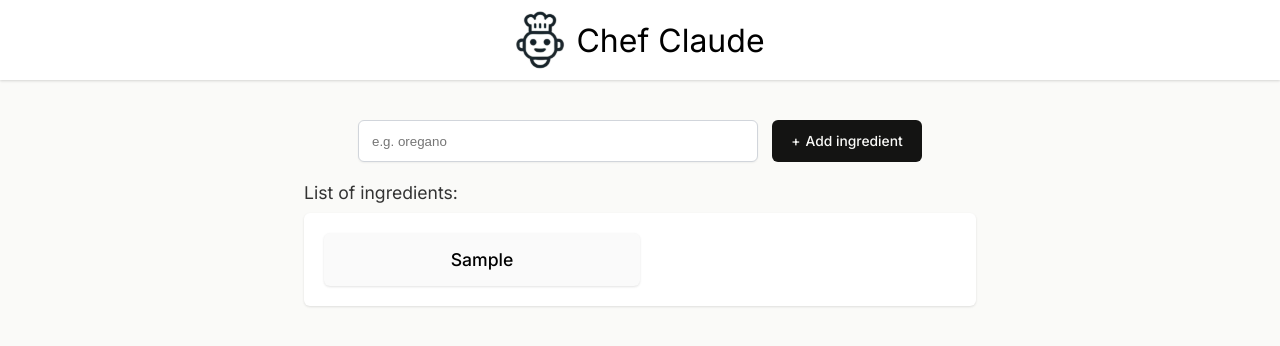
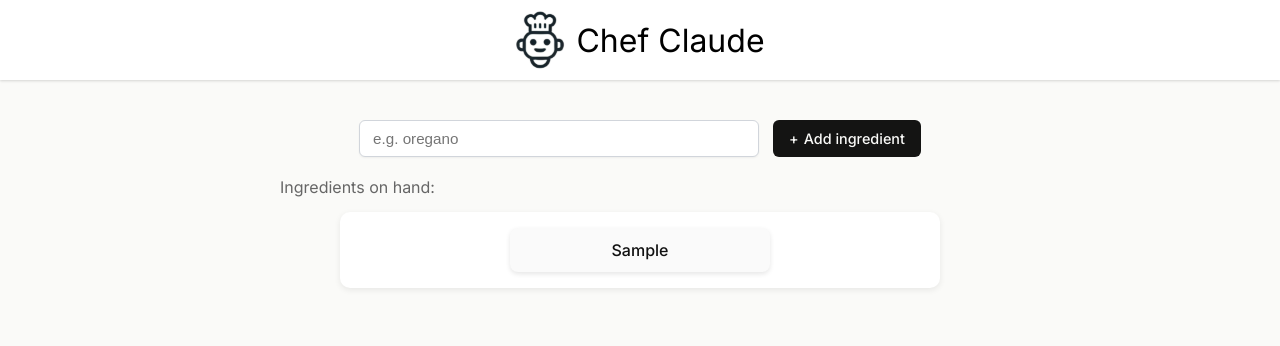
Before and after one commit to Ismail-Ai404/React-Projects, a React (Vite) app in the folder 03 React State/Chef Claude/: page / in a window 1280 px wide. Both pictures are taken after typing "Sample" into the empty fields and a click on the button "Add ingredient". Shown: the top 346 px of the page. Built offline with nearby package versions, Linux system fonts and the light colour scheme.

Commit message:
Add style

```diff
--- a/03 React State/Chef Claude/src/AddForm.css
+++ b/03 React State/Chef Claude/src/AddForm.css
@@ -4,17 +4,19 @@
 	display: flex;
 	justify-content: center;
 	gap: 14px;
-	height: 42px;
+	flex-wrap: wrap;
+	margin-bottom: 20px;
 }
 
 .add-ingredient-form > input {
 	border-radius: 6px;
 	border: 1px solid #d1d5db;
 	padding: 9px 13px;
-	box-shadow: 0px 1px 2px 0px rgba(0, 0, 0, 0.05);
+	box-shadow: 0px 1px 2px rgba(0, 0, 0, 0.05);
 	flex-grow: 1;
-	min-width: 150px;
+	min-width: 200px;
 	max-width: 400px;
+	font-size: 0.95rem;
 }
 
 .add-ingredient-form > button {
@@ -23,9 +25,10 @@
 	border: none;
 	background-color: #141413;
 	color: #fafaf8;
-	width: 150px;
-	font-size: 0.865rem;
+	padding: 10px 16px;
+	font-size: 0.9rem;
 	font-weight: 500;
+	transition: background 0.2s ease;
 }
 
 .add-ingredient-form > button::before {
@@ -38,121 +41,87 @@
 	cursor: pointer;
 }
 
-/* .ingredient-list {
-	margin: 40px 22% 20px;
-	display: grid;
-	grid-template-columns: repeat(auto-fit, minmax(150px, 0.25fr));
-	gap: 20px;
-	font-weight: 500;
-	background-color: white;
-	border-radius: 6px;
-	box-shadow: 0px 1px 3px 0px rgba(0, 0, 0, 0.08),
-		0px 1px 2px 0px rgba(0, 0, 0, 0.04);
-
-	align-items: center;
-	height: min(200px, max(500px, 55vh));
-} */
 .list-heading {
 	font-weight: 400;
-	font-size: 1.1rem;
-	margin: 20px 22% 10px;
-	color: #333;
+	font-size: 1rem;
+	margin: 10px 20% 15px;
+	color: #666; /* lighter tone */
 }
 
+/* Container for ingredient list */
 .ingredient-list {
-	margin: 0 22% 20px;
+	margin: 0 auto 20px;
 	display: grid;
-	grid-template-columns: repeat(auto-fit, minmax(180px, 0.5fr));
-	gap: 20px;
-	padding: 20px;
+	grid-template-columns: repeat(auto-fit, minmax(160px, 1fr));
+	gap: 16px;
+	padding: 16px;
 	background-color: white;
-	border-radius: 6px;
-	box-shadow: 0px 1px 3px rgba(0, 0, 0, 0.08),
-		0px 1px 2px rgba(0, 0, 0, 0.04);
+	border-radius: 10px;
+	box-shadow: 0px 2px 6px rgba(0, 0, 0, 0.08);
+	max-width: 600px;
 }
 
+/* Compact for single item */
+.ingredient-list:has(.ingredient-card:only-child) {
+	grid-template-columns: minmax(200px, 260px);
+	justify-content: center;
+}
+
+/* Ingredient card */
 .ingredient-card {
+	position: relative; /* so delete button can be absolutely positioned */
 	background-color: #fafafa;
-	border-radius: 6px;
-	box-shadow: 0px 1px 3px rgba(0, 0, 0, 0.08),
-		0px 1px 2px rgba(0, 0, 0, 0.04);
-	padding: 16px;
-	text-align: center;
+	border-radius: 8px;
+	box-shadow: 0px 2px 5px rgba(0, 0, 0, 0.1);
+	padding: 12px 16px;
 	display: flex;
-	flex-direction: column;
 	align-items: center;
-	justify-content: center;
-	width: auto;
+	justify-content: center; /* center text */
+	transition: transform 0.2s ease, box-shadow 0.2s ease;
+}
+
+.ingredient-card:hover {
+	transform: translateY(-3px);
+	box-shadow: 0px 4px 8px rgba(0, 0, 0, 0.12);
+	background-color: #f5f5f5;
 }
 
 .ingredient-card h2 {
 	margin: 0;
+	font-size: 1rem;
 	font-weight: 500;
-	font-size: 1.1rem;
+	color: #111;
 }
 
-.ingredient-card p,
-.hint {
-	margin: 8px 0 0;
-	font-size: 0.85rem;
-	color: #6b7280;
+/* Cross button */
+.delete-btn {
+	position: absolute;
+	right: 10px; /* lil gap to the right */
+	top: 50%;
+	transform: translateY(-50%);
+	background: transparent;
+	color: #888;
+	border: none;
+	font-size: 1.2rem;
+	cursor: pointer;
+	opacity: 0; /* hidden by default */
+	transition: opacity 0.2s ease, color 0.2s ease;
 }
+
+.ingredient-card:hover .delete-btn {
+	opacity: 1; /* show on hover */
+}
+
+.delete-btn:hover {
+	color: #ef4444; /* red hover */
+}
+
+/* Hint (initial message) */
 .hint {
 	font-style: italic;
-	margin: 20px 22% 10px;
+	margin: 30px auto;
+	font-size: 0.95rem;
+	color: #6b7280;
+	text-align: center;
+	max-width: 400px;
 }
-
-/* .ingredient-card {
-	background-color: white;
-	border-radius: 6px;
-	box-shadow: 0px 1px 3px 0px rgba(0, 0, 0, 0.08),
-		0px 1px 2px 0px rgba(0, 0, 0, 0.04);
-	padding: 12px 18px;
-	display: flex;
-	align-items: center;
-	justify-content: flex-start;
-	height: 50%;
-	min-height: 40px;
-	font-size: 1rem;
-	font-weight: 500;
-} */
-
-/* .ingredient-card h2 {
-	margin: 0;
-	font-weight: 500;
-	font-size: 1.25rem;
-}
-
-.ingredient-card p {
-	margin: 10px 0 0;
-	font-size: 0.875rem;
-	color: #6b7280;
-	flex-grow: 1;
-} */
-
-.ingredient-card button {
-	font-family: Inter, sans-serif;
-	border-radius: 6px;
-	border: none;
-	background-color: #dc2626;
-	color: #fafaf8;
-	width: 100%;
-	height: 35px;
-	font-size: 0.865rem;
-	font-weight: 500;
-	margin-top: 10px;
-}
-
-.ingredient-card button:hover {
-	background-color: #b91c1c;
-	cursor: pointer;
-}
-.ingredient-card button:disabled {
-	background-color: #fca5a5;
-	cursor: not-allowed;
-}
-
-.ingredient-card button:disabled:hover {
-	background-color: #fca5a5;
-	cursor: not-allowed;
-}
--- a/03 React State/Chef Claude/src/AddForm.jsx
+++ b/03 React State/Chef Claude/src/AddForm.jsx
@@ -11,6 +11,10 @@ export default function AddForm() {
 		if (!input.trim()) return;
 		setIngredients((prev) => [...prev, input]);
 		setInput("");
+	}
+
+	function handleDelete(index) {
+		setIngredients((prev) => prev.filter((_, i) => i !== index));
 	}
 
 	return (
@@ -35,14 +39,21 @@ export default function AddForm() {
 
 			{ingredients.length > 0 && (
 				<>
-					<p className="list-heading">List of ingredients:</p>
-					<div className="ingredient-list">
+					<p className="list-heading">Ingredients on hand:</p>
+					<ol className="ingredient-list">
 						{ingredients.map((ing, i) => (
-							<div key={i} className="ingredient-card">
+							<li key={i} className="ingredient-card">
 								<h2>{ing}</h2>
-							</div>
+								<button
+									className="delete-btn"
+									onClick={() => handleDelete(i)}
+									aria-label="Delete ingredient"
+								>
+									×
+								</button>
+							</li>
 						))}
-					</div>
+					</ol>
 				</>
 			)}
 		</main>
```
